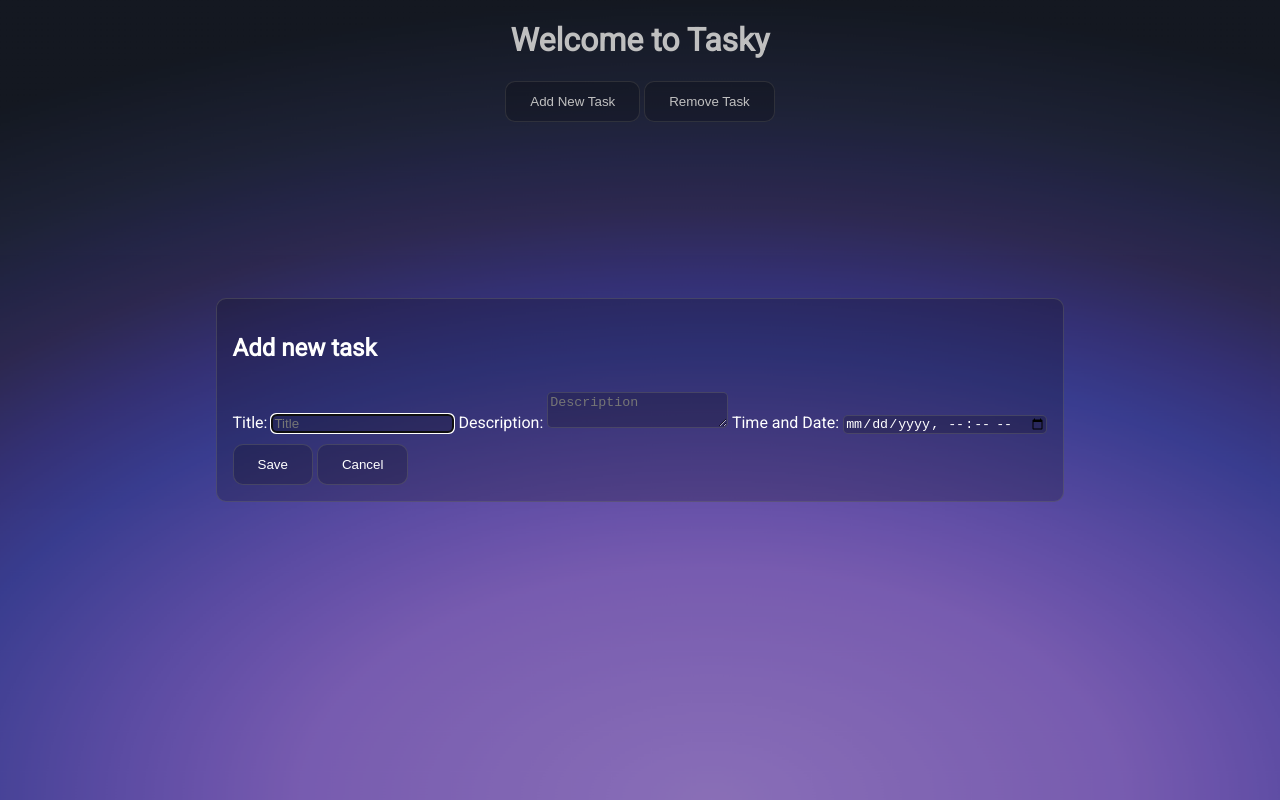
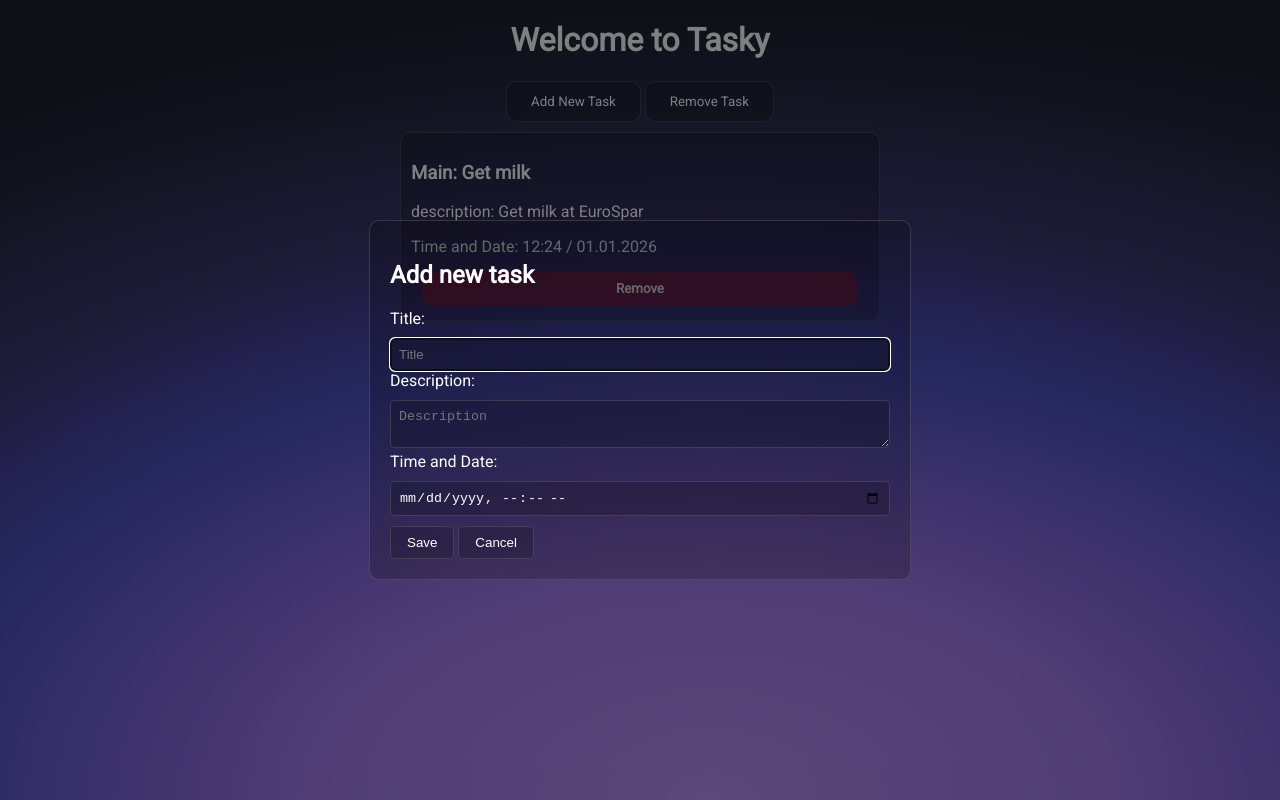
Before and after one commit to Benjy0812/WebTasky, a website built with Vite: page index.html in a window 1280 px wide. Both pictures are taken after a click on the button "Add New Task". Built offline with nearby package versions, Linux system fonts and the light colour scheme.

Commit message:
Refactor HTML and CSS for improved consistency and readability; update JavaScript for new element IDs and task management functionality

```diff
--- a/index.html
+++ b/index.html
@@ -12,44 +12,60 @@
     </header>
     <main>
       <div class="controls">
-        <button id="add-task" class="btn" aria-label="Add new task">
+        <button id="addTaskBtn" class="button" aria-label="Add new task">
           Add New Task
         </button>
-        <button id="remove-task" class="btn">Remove Task</button>
+        <button id="removeTaskBtn" class="button">Remove Task</button>
       </div>
-      <ul id="tasks-list" class="task-list">
+      <ul id="tasksContainer" class="task-container">
         <!-- Tasks will be added here dynamically -->
+        <li class="task-item">
+          <h3>Main: Get milk</h3>
+          <p>description: Get milk at EuroSpar</p>
+          <p>
+            Time and Date:
+            <time class="due-date" datetime="2026-01-01T12:24"
+              >12:24 / 01.01.2026</time
+            >
+          </p>
+          <button id="deleteTaskBtn" class="delete-button">Remove</button>
+        </li>
       </ul>
     </main>
 
-    <dialog id="task-dialog">
-      <form id="task-form">
+    <dialog id="taskModal" class="modal">
+      <form id="taskForm">
         <h2>Add new task</h2>
-        <label for="task-title-input">Title:</label>
+        <label for="taskTitleInput">Title:</label>
         <input
           type="text"
           name="title"
-          id="task-title-input"
+          id="taskTitleInput"
           placeholder="Title"
           required
+          class="modal-input"
         />
-        <label for="task-description-input">Description:</label>
+        <label for="taskDescriptionInput">Description:</label>
         <textarea
           name="description"
-          id="task-description-input"
+          id="taskDescriptionInput"
           placeholder="Description"
           required
+          class="modal-input"
         ></textarea>
-        <label for="task-datetime-input">Time and Date:</label>
+        <label for="taskDatetimeInput">Time and Date:</label>
         <input
           type="datetime-local"
           name="datetime"
-          id="task-datetime-input"
+          id="taskDatetimeInput"
           required
+          class="modal-input"
         />
         <div class="dialog-actions">
-          <button type="submit" class="btn">Save</button>
-          <button type="button" id="cancel-task-btn" class="btn">Cancel</button>
+          <button type="submit" class="modal-button">Save</button>
+          <button type="button" id="cancelTaskBtn" class="modal-button">
+            Cancel
+          </button>
         </div>
       </form>
     </dialog>
--- a/main.css
+++ b/main.css
@@ -1,32 +1,42 @@
+/* CSS Variables */
 :root {
+  /* Colors */
   --text-color: white;
   --secondary-text-color: black;
-  --font-family: 'roboto', sans-serif;
-
   --fallback-bg-color: rgb(18, 18, 18);
 
+  /* Borders */
   --btn-border: 1px solid rgba(110, 110, 110, 0.4);
+  --card-border: 1px solid rgba(110, 110, 110, 0.4);
+
+  /* Backgrounds */
   --btn-bg-color: rgba(0, 0, 0, 0.2);
+  --card-bg-color: rgba(0, 0, 0, 0.2);
 
-  --card-border: 1px solid rgba(110, 110, 110, 0.4);
-  --card-bg-color: rgba(0, 0, 0, 0.2);
+  /* Fonts */
+  --font-family: 'Roboto', 'Helvetica Neue', Arial, sans-serif;
 }
 
+/* Fonts */
 @font-face {
   font-style: normal;
   font-weight: normal;
-
   src: url('/assets/fonts/Roboto-Regular.ttf') format('truetype');
   font-family: 'Roboto';
 }
 
+/* Base Styles */
 body {
+  margin: 0;
   background-image: url('/assets/images/arc.png');
   background-size: cover;
   background-repeat: no-repeat;
   background-attachment: fixed;
   background-color: var(--fallback-bg-color);
+  padding: 0;
+  font-family: var(--font-family);
 }
+
 main,
 header {
   align-items: center;
@@ -41,69 +51,115 @@ p {
   font-family: var(--font-family);
 }
 
+/* Lists */
 li {
   padding-left: 10px;
+  list-style-type: none;
   text-align: left;
 }
 
-.btn {
+/* Buttons */
+.button {
   cursor: pointer;
   border: var(--btn-border);
   border-radius: 10px;
   background-color: var(--btn-bg-color);
   padding: 12px 24px;
   color: white;
+  font-family: var(--font-family);
 }
 
-.task-list {
+/* Task Container */
+.task-container {
   margin: 0 auto;
   padding: 0;
-  width: 20%;
+  width: 90%;
+  max-width: 500px;
 }
 
-.task-card {
+/* Task Item */
+.task-item {
+  position: relative;
+  transition: background-color 0.2s ease;
   margin: 10px;
   border: var(--card-border);
   border-radius: 10px;
   background-color: var(--card-bg-color);
+  padding: 10px;
 }
 
-.btn-trash {
-  cursor: pointer;
-  border: 0px;
-  background: none;
+/* Task Item Content */
+.task-item-content {
+  padding: 10px;
+  word-break: break-word;
 }
 
-.btn-trash img {
+/* Delete Button */
+.delete-button {
+  display: flex;
+  justify-content: center;
+  align-items: center;
+  transition: background-color 0.2s ease;
+  cursor: pointer;
+  margin: 5px auto;
+  border: 1px solid rgba(255, 0, 0, 0.1);
+  border-radius: 10px;
+  background-color: rgba(255, 0, 0, 0.3);
+  padding: 8px;
+  width: 95%;
+  color: var(--text-color);
+  font-weight: bold;
+  font-family: var(--font-family);
+}
+
+.delete-button:hover {
+  background-color: rgba(255, 0, 0, 0.6);
+}
+
+.delete-button img {
   width: 25px;
   height: auto;
 }
 
-.task-card:has(.btn-trash:hover) {
+.task-item:has(.delete-button:hover) {
   background-color: rgba(255, 0, 0, 0.3) !important;
 }
 
-dialog {
+/* Modal */
+.modal {
   border: var(--card-border);
   border-radius: 10px;
   background-color: var(--card-bg-color);
+  padding: 20px;
+  width: 90%;
+  max-width: 500px;
   color: var(--text-color);
   font-family: var(--font-family);
 }
 
-dialog::backdrop {
-  background: rgba(0, 0, 0, 0.25);
+.modal::backdrop {
+  background: rgba(0, 0, 0, 0.5);
 }
 
-dialog button {
+/* Modal Button */
+.modal-button {
+  cursor: pointer;
   margin-top: 10px;
+  border: var(--btn-border);
+  border-radius: 5px;
+  background-color: var(--btn-bg-color);
+  padding: 8px 16px;
+  color: var(--text-color);
 }
 
-dialog input,
-dialog textarea {
+/* Modal Input */
+.modal-input {
+  box-sizing: border-box;
   margin-top: 10px;
   border: var(--card-border);
   border-radius: 5px;
   background-color: var(--card-bg-color);
+  padding: 8px;
+  width: 100%;
   color: var(--text-color);
 }
--- a/main.js
+++ b/main.js
@@ -1,18 +1,18 @@
 document.addEventListener('DOMContentLoaded', () => {
   let tasks = []
-  const addTaskButton = document.getElementById('add-task')
-  const removeTaskButton = document.getElementById('remove-task')
+  const addTaskButton = document.getElementById('addTaskBtn')
+  const removeTaskButton = document.getElementById('removeTaskBtn')
 
-  const taskDialog = document.getElementById('task-dialog')
-  const taskForm = document.getElementById('task-form')
-  const cancelTaskBtn = document.getElementById('cancel-task-btn')
+  const taskModal = document.getElementById('taskModal')
+  const taskForm = document.getElementById('taskForm')
+  const cancelTaskBtn = document.getElementById('cancelTaskBtn')
 
   addTaskButton.addEventListener('click', () => {
-    taskDialog.showModal()
+    taskModal.showModal()
   })
 
   cancelTaskBtn.addEventListener('click', () => {
-    taskDialog.close()
+    taskModal.close()
   })
 
   taskForm.addEventListener('submit', (e) => {
@@ -23,50 +23,45 @@ document.addEventListener('DOMContentLoaded', () => {
     const timeDate = formData.get('datetime')
 
     if (title) {
-      // Create task card
       const taskCard = document.createElement('li')
-      taskCard.classList.add('task-card')
+      taskCard.classList.add('task-item')
 
-      // Add task title
       const taskTitle = document.createElement('h3')
       taskTitle.textContent = title
       taskCard.appendChild(taskTitle)
 
-      // Add description if provided
       if (description) {
         const taskDesc = document.createElement('p')
         taskDesc.textContent = description
         taskCard.appendChild(taskDesc)
       }
 
-      // Add delete button
+      if (timeDate) {
+        const taskTime = document.createElement('p')
+        taskTime.innerHTML = `Time and Date: <time class="due-date" datetime="${timeDate}">${timeDate.replace('T', ' / ')}</time>`
+        taskCard.appendChild(taskTime)
+      }
+
       const deleteBtn = document.createElement('button')
-      deleteBtn.classList.add('btn-trash')
-      const trashIcon = document.createElement('img')
-      trashIcon.src = '/assets/icons/trash.svg'
-      trashIcon.alt = 'Delete Task'
-      deleteBtn.appendChild(trashIcon)
+      deleteBtn.classList.add('delete-button')
+      deleteBtn.textContent = 'Remove'
       deleteBtn.addEventListener('click', () => {
         taskCard.remove()
       })
-
-      // Append task card to task box
       taskCard.appendChild(deleteBtn)
 
-      // Append task card to task list
-      const tasksList = document.getElementById('tasks-list')
-      tasksList.appendChild(taskCard)
+      const tasksContainer = document.getElementById('tasksContainer')
+      tasksContainer.appendChild(taskCard)
 
-      // When done reset form
       taskForm.reset()
     }
   })
 
   removeTaskButton.addEventListener('click', () => {
-    const taskCards = document.querySelectorAll('.task-card')
-    if (taskCards.length > 0) {
-      const lastTask = taskCards[taskCards.length - 1]
-      taskBox.removeChild(lastTask)
+    const taskItems = document.querySelectorAll('.task-item')
+    if (taskItems.length > 0) {
+      const lastTask = taskItems[taskItems.length - 1]
+      tasksContainer.removeChild(lastTask)
     } else {
       alert('No tasks to remove!')
     }
--- a/vite.config.js
+++ b/vite.config.js
@@ -1,5 +1,5 @@
 import { defineConfig } from 'vite'
 
 export default defineConfig({
-  base: '/WebTasky/',
+  //base: '/WebTasky/',
 })
```
